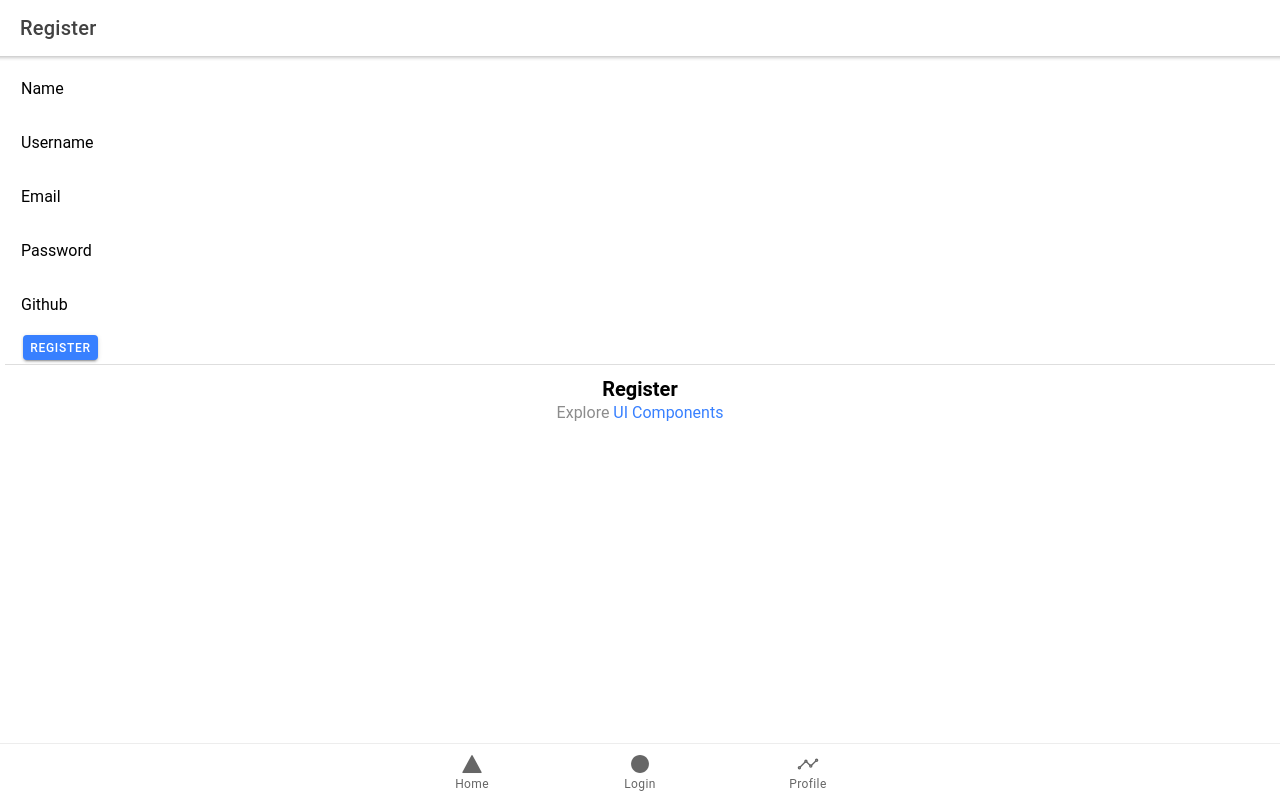
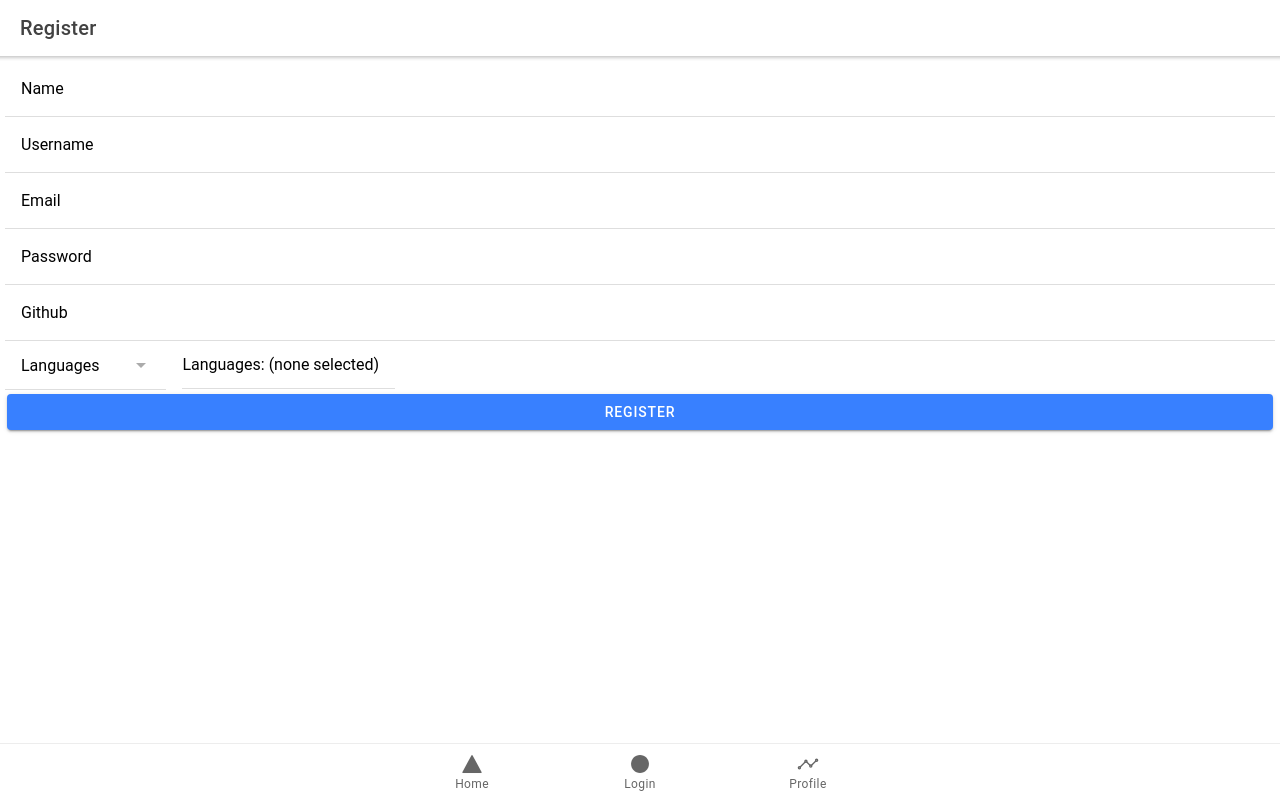
Before and after one commit to LaloVene/MLH-PE-Project, a React (Create React App) app: page /tab3 in a window 1280 px wide. Built offline with nearby package versions, Linux system fonts and the light colour scheme.

Commit message:
Add language multi-choose and fix form layout

```diff
--- a/src/components/ExploreContainer.tsx
+++ b/src/components/ExploreContainer.tsx
@@ -8,8 +8,8 @@ interface ContainerProps {
 const ExploreContainer: React.FC<ContainerProps> = ({ name }) => {
   return (
     <div className="container">
-      <strong>{name}</strong>
-      <p>Explore <a target="_blank" rel="noopener noreferrer" href="https://ionicframework.com/docs/components">UI Components</a></p>
+      {/* <strong>{name}</strong>
+      <p>Explore <a target="_blank" rel="noopener noreferrer" href="https://ionicframework.com/docs/components">UI Components</a></p> */}
     </div>
   );
 };
--- a/src/pages/Tab2.tsx
+++ b/src/pages/Tab2.tsx
@@ -83,9 +83,11 @@ const Login: React.FC = () => {
                 value={username}
                 onIonChange={(e: { detail: { value: any; }; }) => setUsername(e.detail.value!)}
               >
+              </IonInput>
+            </IonItem>
 
+            <IonItem>
 
-              </IonInput>
               <IonLabel position="floating"> Password</IonLabel>
               <IonInput
                 type="password"
@@ -93,9 +95,14 @@ const Login: React.FC = () => {
                 onIonChange={(e: { detail: { value: any; }; }) => setPassword(e.detail.value!)}
               >
               </IonInput>
+            </IonItem>
+            <IonItem>
+
               <IonButton expand="block" onClick={onSubmitClick}>
                 Login
               </IonButton>
+            </IonItem>
+            <IonItem>
               <IonButton expand="block" onClick={onRegisterClick}>
                 Register
 
--- a/src/pages/Tab3.tsx
+++ b/src/pages/Tab3.tsx
@@ -1,4 +1,4 @@
-import { UseIonAlertResult, IonButton, IonCol, IonContent, IonHeader, IonInput, IonItem, IonLabel, IonPage, IonRow, IonTitle, IonToolbar, useIonAlert } from '@ionic/react';
+import { UseIonAlertResult, IonButton, IonCol, IonContent, IonHeader, IonInput, IonItem, IonLabel, IonPage, IonRow, IonTitle, IonToolbar, useIonAlert, IonSelect, IonSelectOption } from '@ionic/react';
 import React, { useState } from 'react';
 import ExploreContainer from '../components/ExploreContainer';
 import './Tab3.css';
@@ -9,6 +9,7 @@ const Register: React.FC = () => {
   const [name, setName] = useState('')
   const [email, setEmail] = useState('')
   const [github, setGithub] = useState('')
+  const [languages, setLanguages] = useState<string[]>([]);
   const [present] = useIonAlert()
 
   const onSubmitClick = async (e: { preventDefault: () => void; }) => {
@@ -20,26 +21,49 @@ const Register: React.FC = () => {
       'username': username,
       'password': password,
       'github': github,
-      'email': email
+      'email': email,
+    }
+
+    let langopts = {
+      'username': username,
+      'languages': languages
     }
     console.log(opts)
+    const langresp = await fetch('/api/addLanguage', {
+      method: 'POST',
+      headers: {
+
+      },
+      body: JSON.stringify(langopts)
+    }).then(r => r.json())
+      .then(resp => {
+        msg = "Success!"
+        console.log(resp)
+        if (resp.status != "ok") {
+          msg = resp.message
+        }
+      })
+
+
+
     const finalresp = await fetch('/api/register', {
       method: 'post',
+
       body: JSON.stringify(opts)
     }).then(r => r.json())
       .then(resp => {
+
         console.log(resp)
         if (resp.status == "ok") {
           window.open("/tab2")
-          msg = resp.message
-          console.log("Correct,take to login")
-
         }
         else {
           msg = resp.message
 
         }
       })
+
+
     return present({
       cssClass: 'my-css',
       header: msg,
@@ -67,6 +91,9 @@ const Register: React.FC = () => {
         <ExploreContainer name="Register" />
         <IonRow>
           <IonCol>
+
+
+
             <IonItem>
               <IonLabel position="floating"> Name</IonLabel>
               <IonInput
@@ -75,7 +102,9 @@ const Register: React.FC = () => {
                 onIonChange={(e: { detail: { value: any; }; }) => setName(e.detail.value!)}
               >
               </IonInput>
+            </IonItem>
 
+            <IonItem>
               <IonLabel position="floating"> Username</IonLabel>
               <IonInput
                 type="text"
@@ -83,7 +112,10 @@ const Register: React.FC = () => {
                 onIonChange={(e: { detail: { value: any; }; }) => setUsername(e.detail.value!)}
               >
               </IonInput>
+            </IonItem>
 
+
+            <IonItem>
               <IonLabel position="floating"> Email</IonLabel>
               <IonInput
                 type="email"
@@ -92,6 +124,9 @@ const Register: React.FC = () => {
               >
               </IonInput>
 
+            </IonItem>
+
+            <IonItem>
               <IonLabel position="floating"> Password</IonLabel>
               <IonInput
                 type="password"
@@ -99,7 +134,9 @@ const Register: React.FC = () => {
                 onIonChange={(e: { detail: { value: any; }; }) => setPassword(e.detail.value!)}
               >
               </IonInput>
+            </IonItem>
 
+            <IonItem>
               <IonLabel position="floating"> Github</IonLabel>
               <IonInput
                 type="url"
@@ -107,13 +144,27 @@ const Register: React.FC = () => {
                 onIonChange={(e: { detail: { value: any; }; }) => setGithub(e.detail.value!)}
               >
               </IonInput>
+            </IonItem>
 
+            <IonRow>
+              <IonItem>
+                <IonLabel>Languages</IonLabel>
+                <IonSelect value={languages} multiple={true} cancelText="Close" okText="Done" onIonChange={e => setLanguages(e.detail.value)}>
+                  <IonSelectOption value="Python">Python</IonSelectOption>
+                  <IonSelectOption value="Java">Java</IonSelectOption>
+                  <IonSelectOption value="Javascript">Javascript</IonSelectOption>
+                  <IonSelectOption value="C">C</IonSelectOption>
+                </IonSelect>
+              </IonItem>
 
+              <IonItem>Languages: {languages.length ? languages.join(", ") : '(none selected)'}</IonItem>
+              {/* <IonItem>Pets: {interests.length ? interests.join(", ") : '(none selected)'}</IonItem> */}
+            </IonRow>
 
-              <IonButton expand="block" onClick={onSubmitClick}>
-                Register
-              </IonButton>
-            </IonItem>
+            <IonButton expand="block" onClick={onSubmitClick}>
+              Register
+            </IonButton>
+
           </IonCol>
         </IonRow>
       </IonContent>
```
